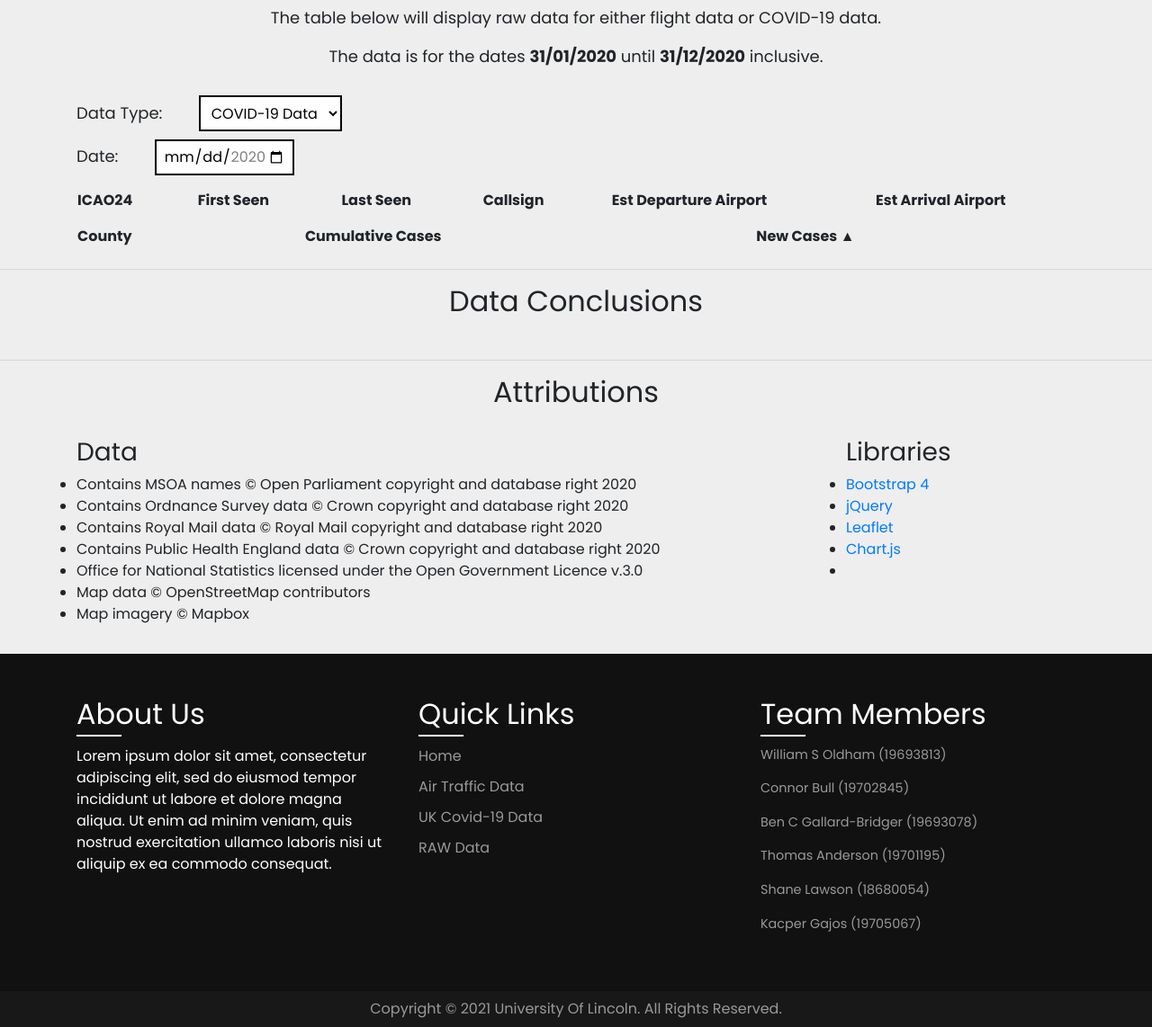
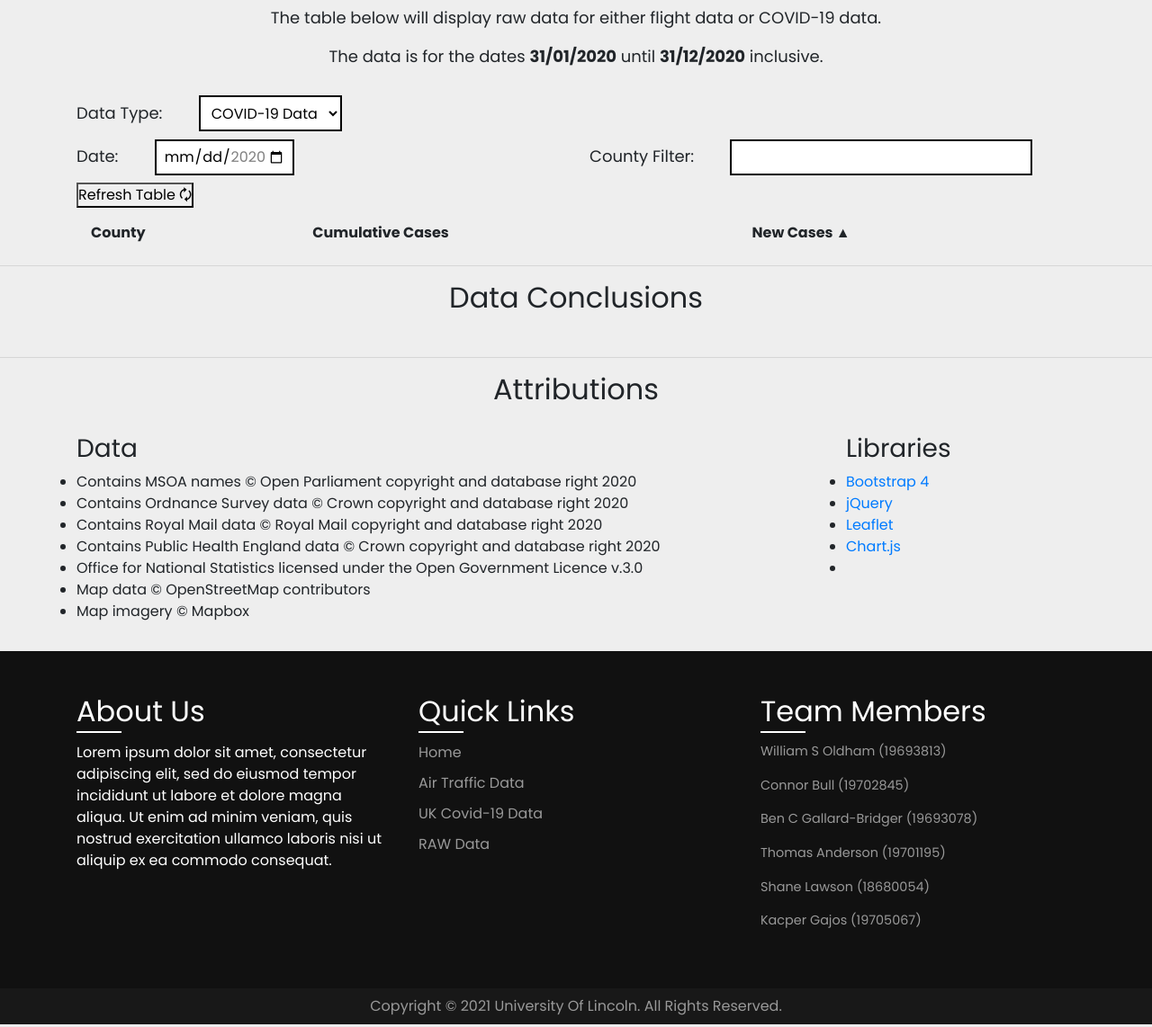
Before and after one commit to binaryoverload/TSEGroup8Website, a Flask app: page / in a window 1280 px wide. Shown: the part 2391-3533 px from the top of the page at 90% size. Run offline with Flask 2, Linux system fonts and the light colour scheme; lists and menus that the app fills with data are empty; parts of the project's set-up code (start-up, migrations or seed data) failed here and were passed over; some libraries are stand-ins or nearby versions.

Commit message:
Change data table inputs and formatting of tables

```diff
--- a/templates/index.html
+++ b/templates/index.html
@@ -177,19 +177,28 @@
                     <option value="flights">Flight Data</option>
                 </select>
             </div>
-            <div id="data-county-inputs" class="col-md-6 mb-2 d-none">
-                <label for="data-county-input">County:</label>
-                <select id="data-county-input">
-                    <option value="null">--</option>
-                </select>
-            </div>
             <div id="data-date-inputs" class="col-md-6 mb-2">
                 <label for="data-date-input">Date:</label>
                 <input type="date" id="data-date-input" min="2020-01-31" max="2020-12-31">
             </div>
+            <div id="data-county-inputs" class="col-md-6 mb-2 d-none">
+                <label for="data-county-input">County:</label>
+                <select id="data-county-input">
+                    <option value="">--</option>
+                </select>
+            </div>
+            <div id="data-county-search-inputs" class="col-md-6 mb-2">
+                <label for="data-county-search-input">County Filter:</label>
+                <input type="text" name="county-search" id="data-county-search-input">
+            </div>
+            <div class="col-md-12 mb-2">
+                <button id="data-table-refresh">Refresh Table &#128472;</button>
+            </div>
 
         </div>
-        <div id="flight-data-table" class="row table-container">
+        <div class="row">
+            <div class="col-md-12">
+                <div id="flight-data-table" class=" table-container d-none">
                     <table>
                         <thead>
                             <th>ICAO24</th>
@@ -199,19 +208,27 @@
                             <th>Est Departure Airport</th>
                             <th>Est Arrival Airport</th>
                         </thead>
-                <tbody></tbody>
+                        <tbody>
+                        </tbody>
                     </table>
                 </div>
-        <div id="covid-data-table" class="row table-container">
+            </div>
+            <div class="col-md-12">
+                <div id="covid-data-table" class=" table-container">
                     <table>
                         <thead>
                             <th>County</th>
                             <th>Cumulative Cases</th>
                             <th>New Cases &#9650;</th>
                         </thead>
-                <tbody></tbody>
+                        <tbody>
+                        </tbody>
                     </table>
                 </div>
+            </div>
+
+        </div>
+
 
     </section>
 
```
Lines whose indentation alone changed are shown as unchanged.
